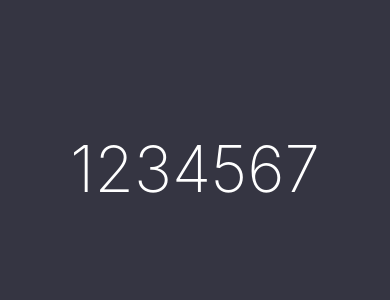
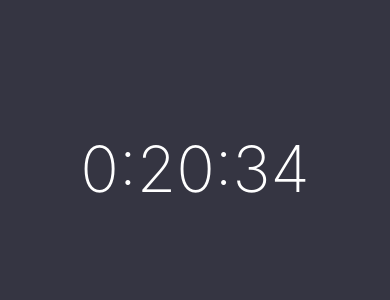
Before and after one commit to LordOrbnauticus/timerApp, a React Native app: screen / in a window 390 px wide. Shown: the top 300 px of the page. Built offline with nearby package versions, Linux system fonts and the light colour scheme.

Commit message:
timer component created

```diff
--- a/App.js
+++ b/App.js
@@ -1,14 +1,13 @@
 import React, { Component } from 'react';
 import { StyleSheet, Text, View } from 'react-native';
+import moment from 'moment';
+
+import Timer from './Front-end/src/components/timer/timer'
 
 
 const DATA = {
   timer: 1234567,
   log: [ 1234, 2345, 3456, 4567]
-}
-
-function Timer({ interval }) {
-  return <Text style={styles.timer}>{ interval }</Text>
 }
 
 export default class App extends Component {
@@ -28,9 +27,4 @@ const styles = StyleSheet.create({
     alignItems: 'center',
     paddingTop: 130,
   },
-  timer: {
-    color: '#FFFFFF',
-    fontSize: 64,
-    fontWeight: '200',
-  },
 });
--- /dev/null
+++ b/Front-end/src/components/timer/timer.js
@@ -0,0 +1,23 @@
+import React from 'react';
+import { StyleSheet, Text } from 'react-native';
+import moment from 'moment';
+
+
+const Timer = ({ interval }) => {
+        const duration = moment.duration(interval)
+        return (
+        <Text style={styles.timer}>
+        {duration.hours()}:{duration.minutes()}:{duration.seconds()}
+        </Text>
+    );
+};
+
+const styles = StyleSheet.create({
+    timer: {
+        color: '#FFFFFF',
+        fontSize: 64,
+        fontWeight: '200',
+      },
+});
+
+export default Timer
```
Also changed, not shown: 1 other file (tests, documents, lock files or other folders).
